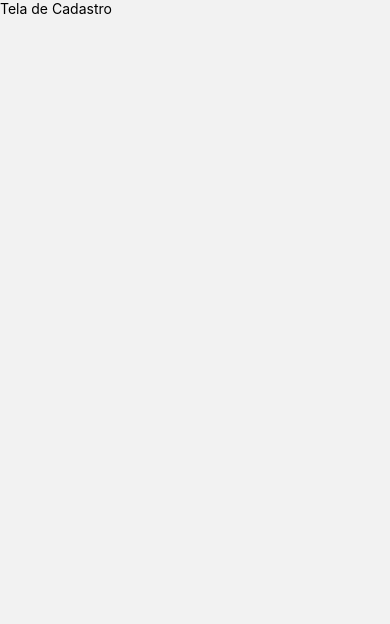
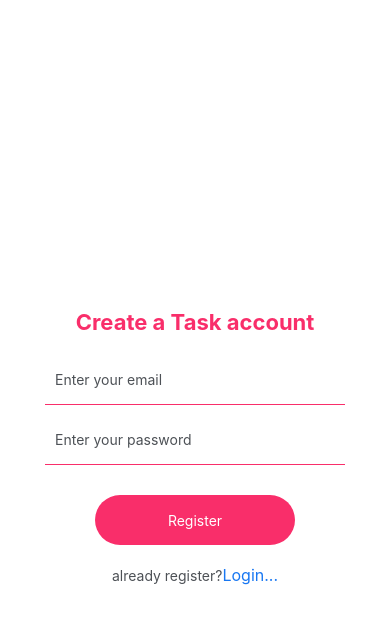
Before and after one commit to mateusgs29/tasks-react-native, a React Native app: screen /NewUser in a window 390 px wide. Shown: the top 624 px of the page. Built offline with nearby package versions, Linux system fonts and the light colour scheme; no server answers.

Commit message:
pagina de cadastro

```diff
--- a/src/views/NewUser/index.jsx
+++ b/src/views/NewUser/index.jsx
@@ -1,10 +1,72 @@
-import React from 'react'
-import { Text, View } from 'react-native'
+import React, { useState } from 'react'
+import { KeyboardAvoidingView, Platform, Text, TextInput, TouchableOpacity, View } from 'react-native'
 
-export default function NewUser() {
+import firebase from '../../config/firebaseconfig'
+import styles from './style'
+import { MaterialCommunityIcons } from '@expo/vector-icons'
+
+export default function NewUser({ navigation }) {
+  const [email, setEmail] = useState("")
+  const [password, setPassword] = useState("")
+  const [errorRegister, setErrorRegister] = useState(false)
+
+  const register = () => {
+    firebase.auth().createUserWithEmailAndPassword(email, password)
+      .then((userCredential) => {
+        const user = userCredential.user
+        navigation.navigate("Login")
+      })
+      .catch((error) => {
+        setErrorRegister(true)
+        console.log(error)
+        const errorCode = error.code
+        const errorMessage = error.message
+      })
+  }
+
   return (
-    <View>
-      <Text>Tela de Cadastro</Text>
-    </View>
+    <KeyboardAvoidingView
+      behavior={Platform.OS === "ios" ? "padding" : "height"}
+      style={styles.container}
+    >
+      <Text style={styles.title}>Create a Task account</Text>
+      <TextInput
+        style={styles.input}
+        placeholder="Enter your email"
+        type="text"
+        value={email}
+        onChangeText={(text) => setEmail(text)}
+      />
+      <TextInput
+        style={styles.input}
+        secureTextEntry
+        placeholder="Enter your password"
+        type="text"
+        value={password}
+        onChangeText={(text) => setPassword(text)}
+      />
+      {errorRegister && (
+          <View style={styles.contentAlert}>
+            <MaterialCommunityIcons name="alert-circle" size={24} color="#bdbdbd" />
+            <Text style={styles.warningAlert}>invalid e-mail or password</Text>
+          </View>
+      )}
+      <TouchableOpacity
+        disabled={email === "" || password === ""}
+        style={styles.buttonRegister}
+        onPress={register}
+      >
+        <Text style={styles.textButtonRegister}>Register</Text>
+      </TouchableOpacity>
+      <Text style={styles.login}>
+        already register?
+        <Text
+          style={styles.linkLogin}
+          onPress={() => navigation.navigate("Login")}
+        >
+          Login...
+        </Text>
+      </Text>
+    </KeyboardAvoidingView>
   )
 }
```
